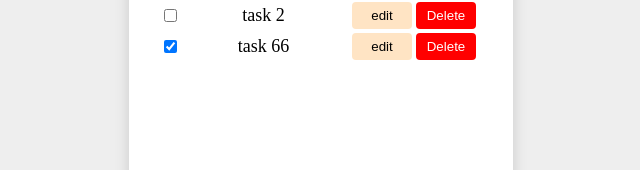
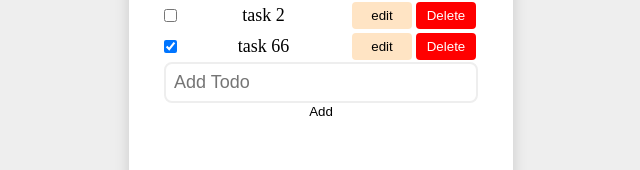
Before and after one commit to AvaniSujith/Todo-Typescript, a Vue app: page / in a window 1280 px wide. Shown: the part 141-311 px from the top of the page, without its empty margins (319-959 px from the left). Built offline with nearby package versions, Linux system fonts and the light colour scheme; data requests are answered from the project's data file.

Commit message:
fix: test data

```diff
--- a/src/App.vue
+++ b/src/App.vue
@@ -2,11 +2,10 @@
 import { onMounted } from "vue";
 
 import TaskList from "./components/TaskList.vue";
+import AddTask from "./components/AddTask.vue";
 
 import { useTaskStore } from "./store/Task";
 import { storeToRefs } from "pinia";
-
-// import type { Task } from './type';
 
 const taskStore = useTaskStore();
 
@@ -19,13 +18,13 @@ const handleDelete = (id: number) => {
 
 onMounted(async () => {
   await taskStore.getTasks();
-  // console.log("data in page", tasks);
 });
 </script>
 
 <template>
   <div class="outer-container">
     <task-list :tasks="tasks" @delete-task="handleDelete" />
+    <add-task />
   </div>
 </template>
 
```
